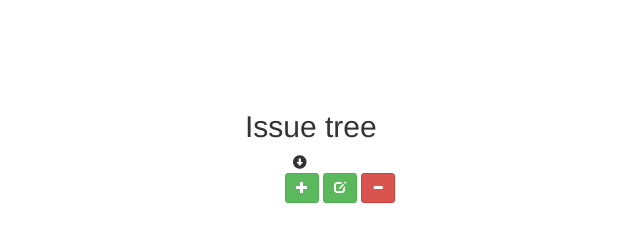
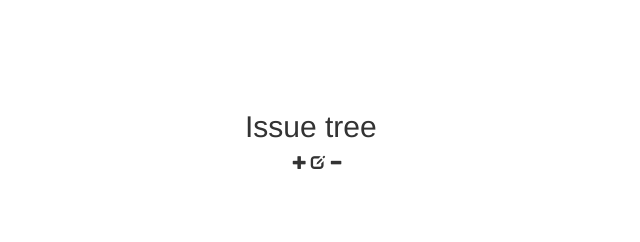
Before and after one commit to mfroehlich/issueManager, a website: page app/index.html in a window 1280 px wide. Shown: the whole page, without its empty margins (45-685 px from the left). Drawn offline with nearby package versions, Linux system fonts and the light colour scheme; some packages are replaced by stand-ins of ours; files that its build step writes are made by us from their sources.

Commit message:
Anzeige der möglichen Aktionen pro Node im Baum verbessert.

```diff
--- a/app/scripts/directives/imtree.html
+++ b/app/scripts/directives/imtree.html
@@ -1,27 +1,21 @@
 <li style="list-style-type: none">
-    <div ng-mouseover="treeCtrl.contextMenuButtonVisible = true"
-          ng-mouseleave="treeCtrl.contextMenuButtonVisible = false; treeCtrl.contextMenuVisible = false">
+    <div ng-mouseover="treeCtrl.contextMenuVisible = true"
+         ng-mouseleave="treeCtrl.contextMenuVisible = false">
 
         <div>
             <span ng-class="treeCtrl.getCollapseIconClass()"></span>&nbsp;
             <span ng-bind="treeCtrl.node.name"
                   ng-click="treeCtrl.toggleChildrenVisibility()"></span>
-            <span class="glyphicon glyphicon-circle-arrow-down"
-                  ng-show="treeCtrl.contextMenuButtonVisible"
-                  im-click="treeCtrl.contextMenuVisible = true"></span>
-        </div>
 
-        <div ng-show="!!treeCtrl.contextMenuVisible"
-             ng-mouseleave="treeCtrl.contextMenuVisible = false">
-            <button class="btn btn-success btn-sm"
-                    ng-click="treeCtrl.createNode(treeCtrl.node);"><span
-                    class="glyphicon glyphicon-plus"></span></button>
-            <button class="btn btn-success btn-sm"
-                    ng-click="treeCtrl.editNode(treeCtrl.node);"><span
-                    class="glyphicon glyphicon-edit"></span></button>
-            <button class="btn btn-danger btn-sm"
-                    ng-click="treeCtrl.deleteNode(treeCtrl.node)"><span
-                    class="glyphicon glyphicon-minus"></span></button>
+            <span class="glyphicon glyphicon-plus"
+                  ng-show="!!treeCtrl.contextMenuVisible"
+                  ng-click="treeCtrl.createNode(treeCtrl.node);"></span>
+            <span class="glyphicon glyphicon-edit"
+                  ng-show="!!treeCtrl.contextMenuVisible"
+                  ng-click="treeCtrl.editNode(treeCtrl.node);"></span>
+            <span class="glyphicon glyphicon-minus"
+                  ng-show="!!treeCtrl.contextMenuVisible"
+                  ng-click="treeCtrl.deleteNode(treeCtrl.node)"></span>
         </div>
     </div>
 
```
